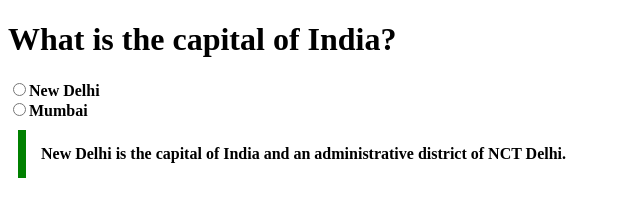
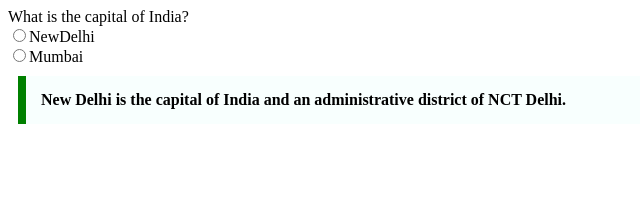
Before and after one commit to acciojob/trivia-architasingh19, a website: page main.html in a window 1280 px wide. Shown: the whole page, without its empty margins (0-640 px from the left). Drawn offline with Linux system fonts and the light colour scheme.

Commit message:
created a submission

```diff
--- a/main.html
+++ b/main.html
@@ -7,12 +7,14 @@
 </head>
 
 <body>
-
-	<h1><b>What is the capital of India?</b></h1>
-	<input type="radio" name="question"><b>New Delhi</b>
-	<br>
-	<input type="radio" name="question"><b>Mumbai</b>
-	<blockquote cite="qn">New Delhi is the capital of India and an administrative district of NCT Delhi.</blockquote>
+	<div>
+		<label for="ans">What is the capital of India?</label><br>
+		<input type="radio" name="ans">NewDelhi<br>
+		<input type="radio" name="ans">Mumbai
+	</div>
+	<blockquote cite="https://en.wikipedia.org/wiki/New_Delhi">
+		 New Delhi is the capital of India and an administrative district of NCT Delhi.
+	</blockquote>
 	<!-- the entire body must be written by student -->
     <script type="text/javascript" src="./script.js">
 </script>
--- a/styles.css
+++ b/styles.css
@@ -4,6 +4,6 @@ max-width:600px;
 	margin:10px;
 	padding:15px;
 	border-left:8px solid green;
-	backgroound-color:#f8fffe;
+	background-color:#f8fffe;
 	font-weight:bold;
 }
```
